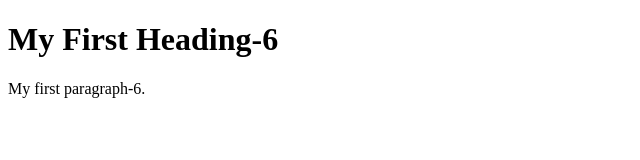
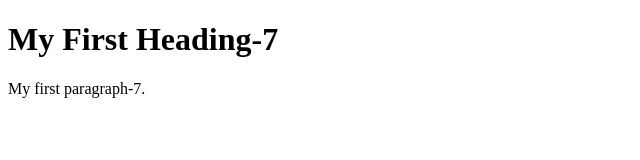
Before and after one commit to Levi-Michael/Web-CI-CD, a plain HTML site: page index.html in a window 1280 px wide. Shown: the full height of the page, 0-640 px from the left. Drawn offline with Linux system fonts and the light colour scheme.

Commit message:
Update index.html

```diff
--- a/index.html
+++ b/index.html
@@ -2,8 +2,8 @@
 <html>
 <body>
 
-<h1>My First Heading-6</h1>
-<p>My first paragraph-6.</p>
+<h1>My First Heading-7</h1>
+<p>My first paragraph-7.</p>
 
 </body>
 </html>
```
